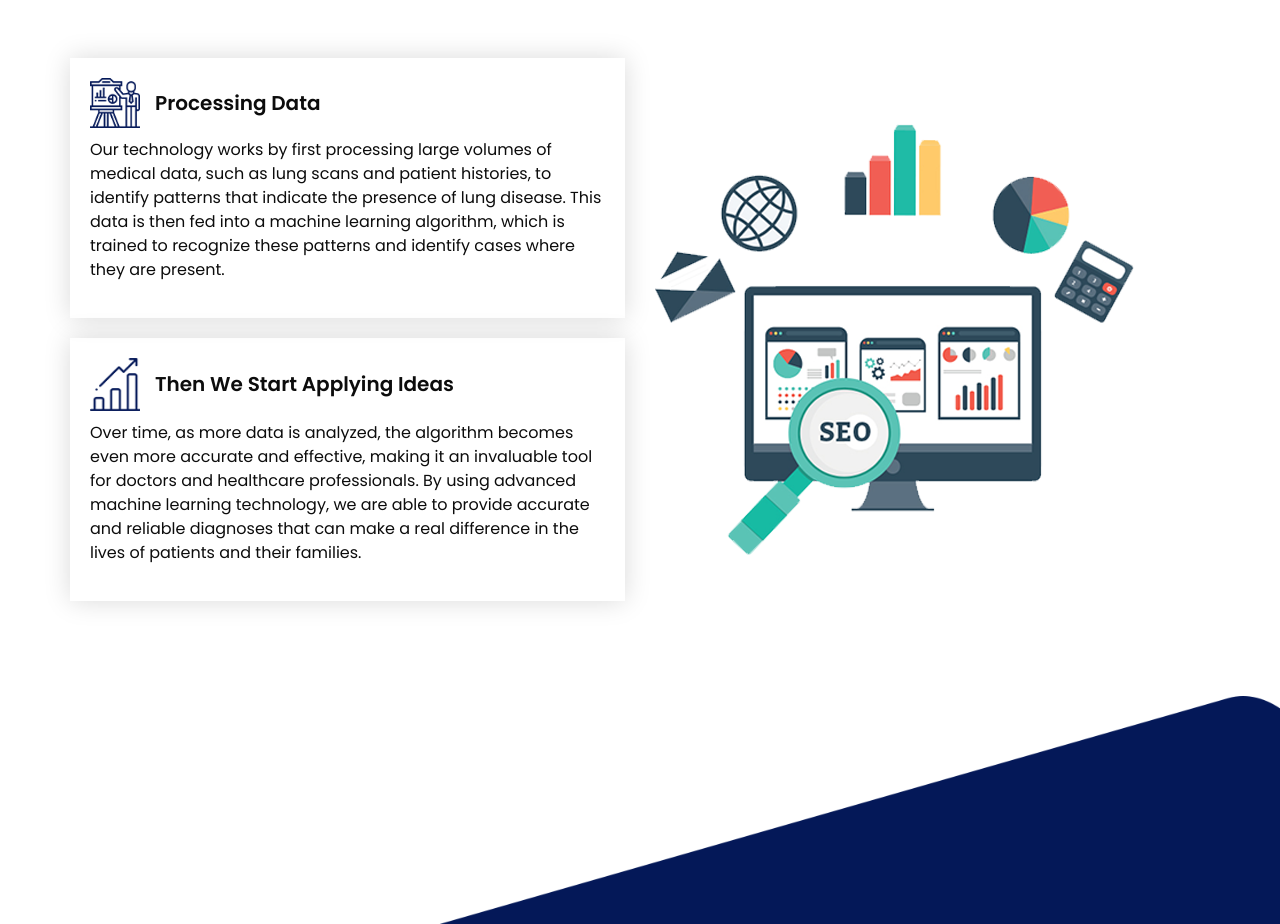
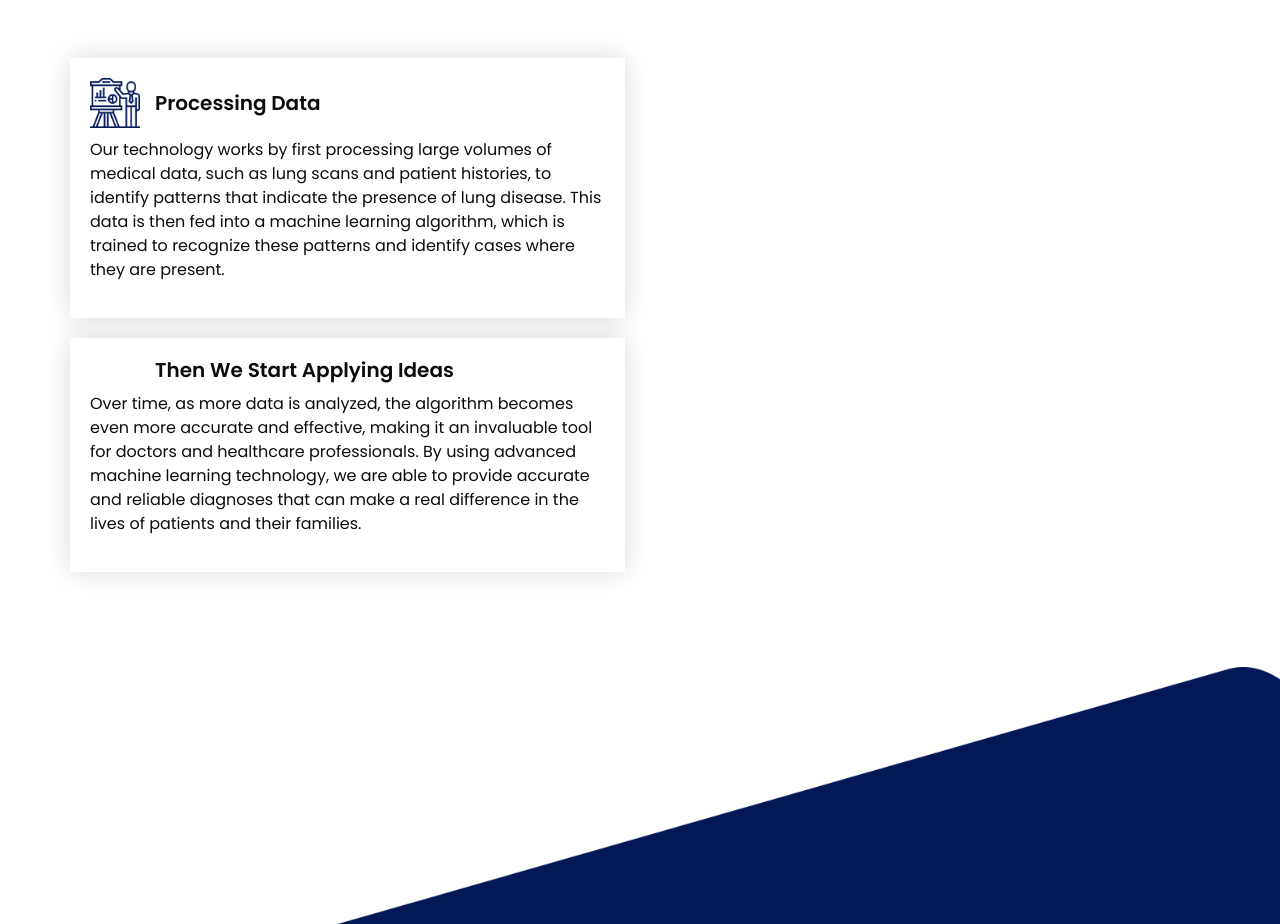
Before and after one commit to steveaugustine/MiniProjectNew, a plain HTML site: page index.html in a window 1280 px wide. Shown: the part 1755-2679 px from the top of the page. Drawn offline with nearby package versions, Linux system fonts and the light colour scheme; a script that the page names is missing.

Commit message:
Update index.html

```diff
--- a/index.html
+++ b/index.html
@@ -188,7 +188,7 @@
             <div class="box b-1">
               <div class="top-box">
                 <div class="icon-box">
-                  <img src="images/work-i2.png" alt="">
+
                 </div>
                 <h5>
                   Then We Start Applying Ideas
@@ -204,7 +204,7 @@
         </div>
         <div class="col-md-6">
           <div class="img-box">
-            <img src="images/work-img.png" alt="">
+
           </div>
         </div>
       </div>
```
